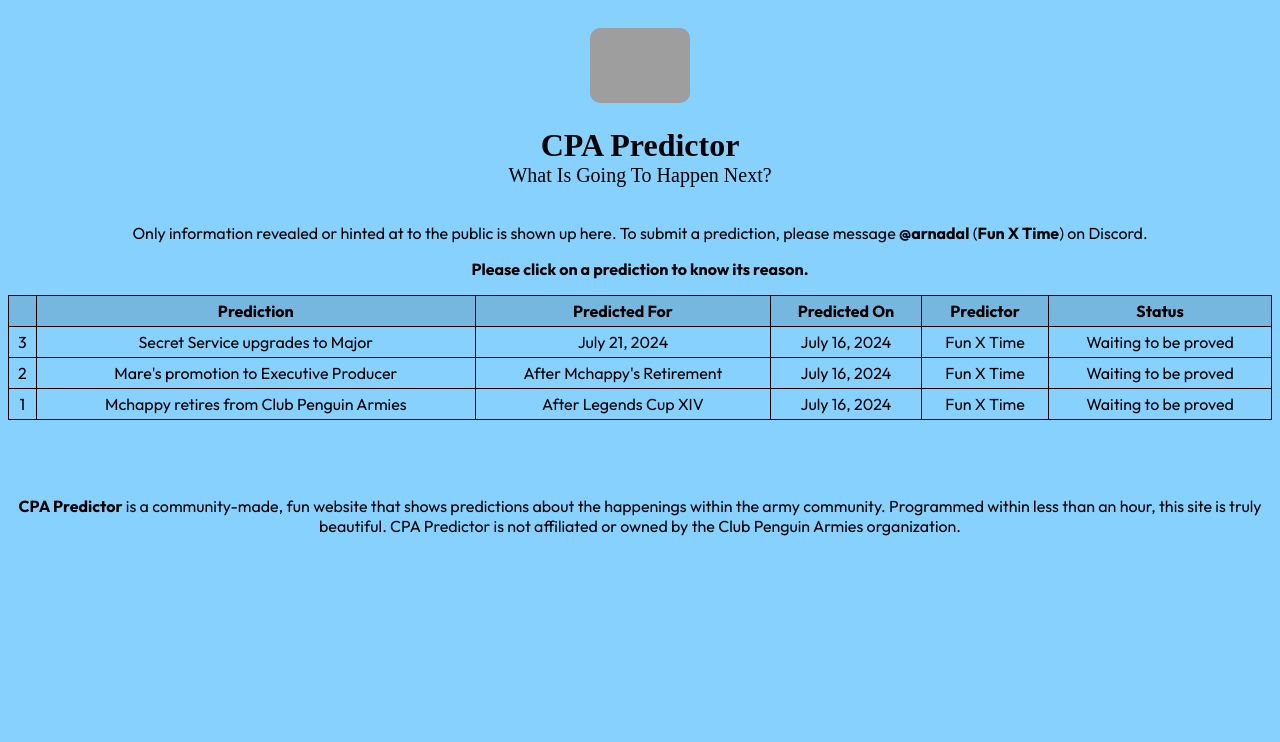
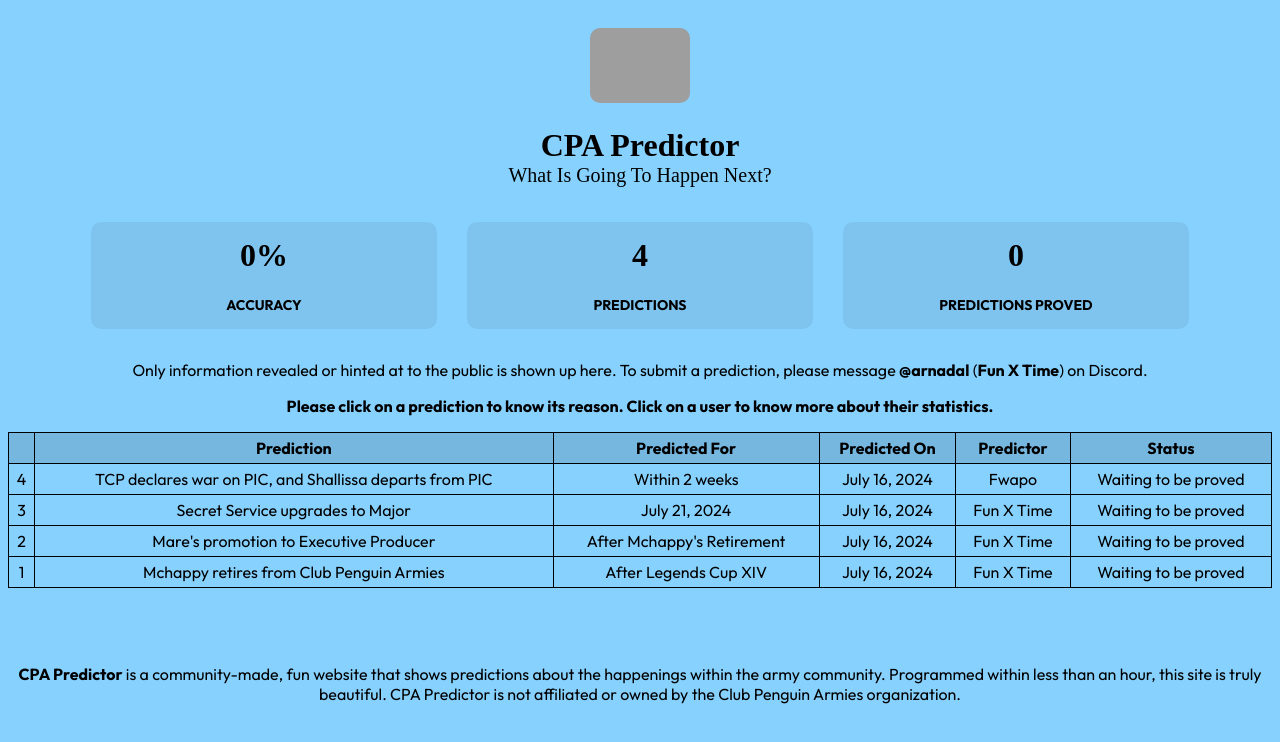
Before and after one commit to clubpenguinswat/CPA-Predictor, a plain HTML site: page index.html in a window 1280 px wide. Drawn offline with Linux system fonts and the light colour scheme; grey boxes are pictures that could not be loaded; a web font is replaced by a local one.

Commit message:
Add prediction, update client

```diff
--- a/index.css
+++ b/index.css
@@ -34,10 +34,38 @@
   background: #00000020;
 }
 
-td.Prediction {
+td.Prediction,
+td.Predictor {
   cursor: help;
 }
 
-td.Prediction:hover {
+td.Prediction:hover,
+td.Predictor:hover {
   background: #00000010;
 }
+
+.Meters {
+  display: flex;
+  flex-direction: row;
+  align-items: center;
+  justify-content: center;
+}
+
+.Meters div {
+  background: #00000010;
+  margin: 15px;
+  padding: 15px;
+  border-radius: 10px;
+  width: 25%;
+}
+
+.Meters div :first-child {
+  font-size: 32px;
+  font-family: 'Unbounded';
+  font-weight: 900;
+}
+
+.Meters div :last-child {
+  font-size: 14px;
+  font-weight: bold;
+}
--- a/index.html
+++ b/index.html
@@ -27,9 +27,30 @@
     <br />
     <br />
 
+    <div class="Meters">
+      <div>
+        <span id="AccuracyMeter" class="BigNumber">…</span>
+        <br />
+        <br />
+        <span class="Label">ACCURACY</span>
+      </div>
+      <div>
+        <span id="PredictionsMeter" class="BigNumber">…</span>
+        <br />
+        <br />
+        <span class="Label">PREDICTIONS</span>
+      </div>
+      <div>
+        <span id="ProvenMeter" class="BigNumber">…</span>
+        <br />
+        <br />
+        <span class="Label">PREDICTIONS PROVED</span>
+      </div>
+    </div>
+
     <p>Only information revealed or hinted at to the public is shown up here. To submit a prediction, please message <b>@arnadal</b> (<b>Fun X Time</b>) on Discord.</p>
 
-    <p><b>Please click on a prediction to know its reason.</b></p>
+    <p><b>Please click on a prediction to know its reason. Click on a user to know more about their statistics.</b></p>
 
     <table>
       <tbody id="PredictorList">
--- a/predictor.js
+++ b/predictor.js
@@ -1,4 +1,13 @@
 let PredictionList = [
+
+  {
+    "Prediction": "TCP declares war on PIC, and Shallissa departs from PIC",
+    "Reason": "The Templars recently attempted to invade People's Imperial Confederation's Migrator. It appears that the relationships are on the brink of its end due to leaders separated between the armies. Shallissa is close to inactivity, too. The Templars leadership seem to have an internal conflict upon deciding this, looking at Jojo Teri's recent messages. Shallissa may leave the Confederation to join the Templars.",
+    "PredictedFor": "Within 2 weeks",
+    "PredictedOn": "July 16, 2024",
+    "Predictor": "Fwapo",
+    "Status": "Waiting to be proved"
+  },
 
   {
     "Prediction": "Secret Service upgrades to Major",
@@ -44,7 +53,13 @@
         </td>
         <td class="PredictedFor">${Prediction.PredictedFor}</td>
         <td class="PredictedOn">${Prediction.PredictedOn}</td>
-        <td class="Predictor">${Prediction.Predictor}</td>
+        <td
+          class="Predictor"
+          title="User details"
+          onclick='alert("${Prediction.Predictor} has predicted ${Prediction.Predictor.PredictionCount} times. Their accuracy is ${Prediction.Predictor.Accuracy}%.")'
+        >
+        ${Prediction.Predictor}
+        </td>
         <td class="Status">${Prediction.Status}</td>
       </tr>
     `);
@@ -52,4 +67,29 @@
   });
 };
 
+function SetMeters(Predictions) {
+  let Total = Predictions.length;
+  let Proven = 0;
+  let Accuracy = {
+    Accurate: 0,
+    Inaccurate: 0
+  };
+
+  Predictions.forEach(Prediction => {
+    if (Prediction.Status == `Proved`) {
+      Accuracy.Accurate += 1;
+      Proven += 1;
+    } else if (Prediction.Status == `Proved False`) {
+      Accuracy.Inaccurate += 1;
+    }
+  });
+
+  Accuracy.Score = (Accuracy.Accurate / (Accuracy.Accurate + Accuracy.Inaccurate)) * 100 || 0;
+
+  document.querySelector(`#AccuracyMeter`).innerHTML = `${Accuracy.Score}%`;
+  document.querySelector(`#PredictionsMeter`).innerHTML = `${Total}`;
+  document.querySelector(`#ProvenMeter`).innerHTML = `${Proven}`;
+};
+
 ShowPredictions(PredictionList);
+SetMeters(PredictionList);
```
